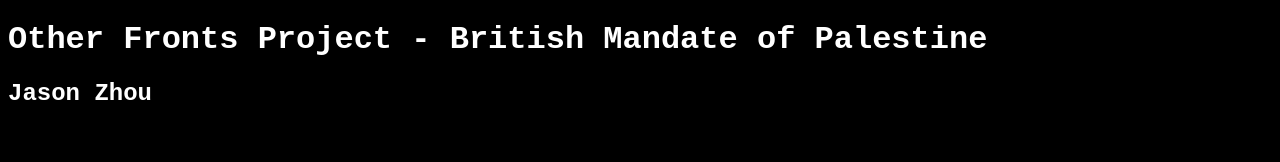
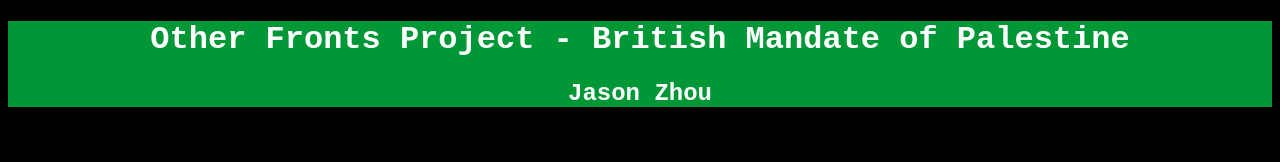
Before and after one commit to IndependentSchoolProjects/OtherFrontsProject, a plain HTML site: page index.html in a window 1280 px wide. Drawn offline with Linux system fonts and the light colour scheme.

Commit message:
Update index.html

```diff
--- a/index.html
+++ b/index.html
@@ -6,7 +6,15 @@
       <link href="style.css" rel="stylesheet" type="text/css" />
     </head>
     <body>
-        <h1>Other Fronts Project - British Mandate of Palestine</h1>
-        <h2>Jason Zhou</h2>
+        <div class = "bg1">
+            <h1>Other Fronts Project - British Mandate of Palestine</h1>
+            <h2>Jason Zhou</h2>
+        </div>
+        <br/>
+
+        <img src=""/>
+        <br/>
+
+
     </body>
 </html>
```
